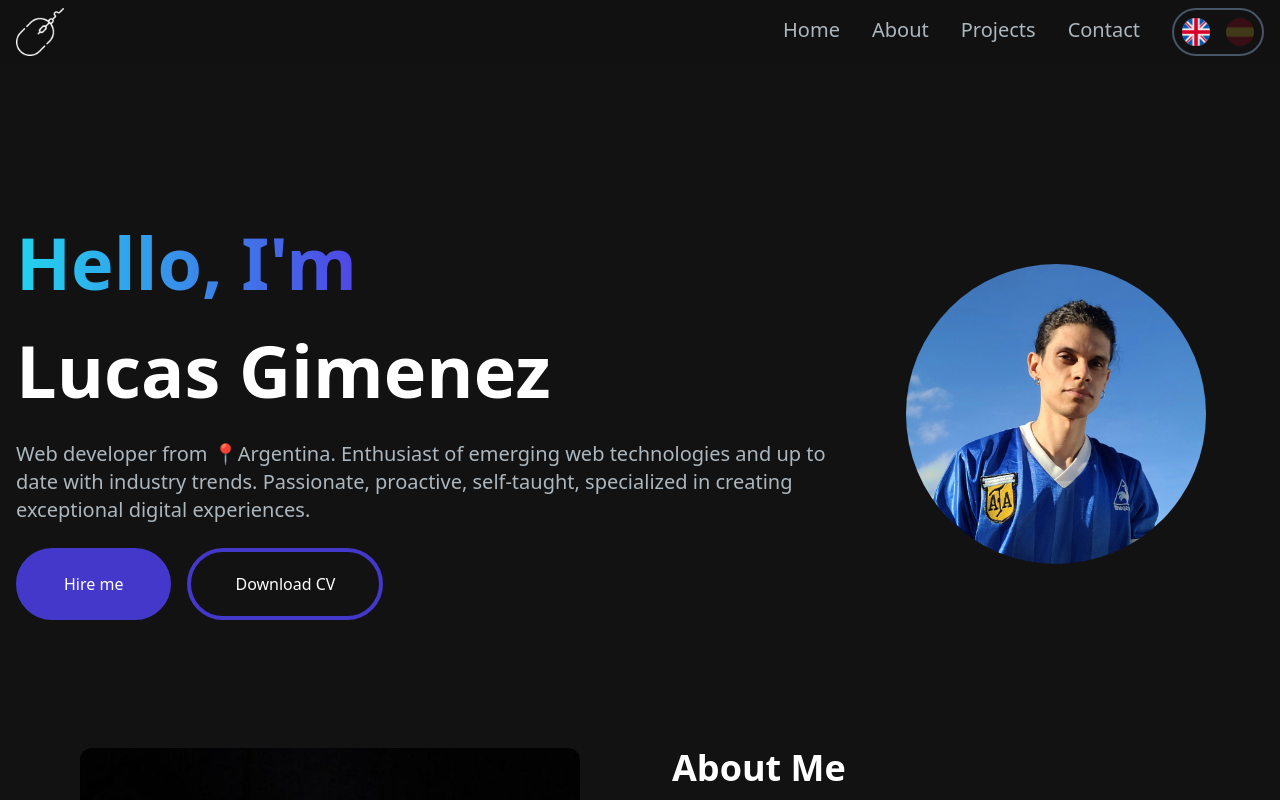
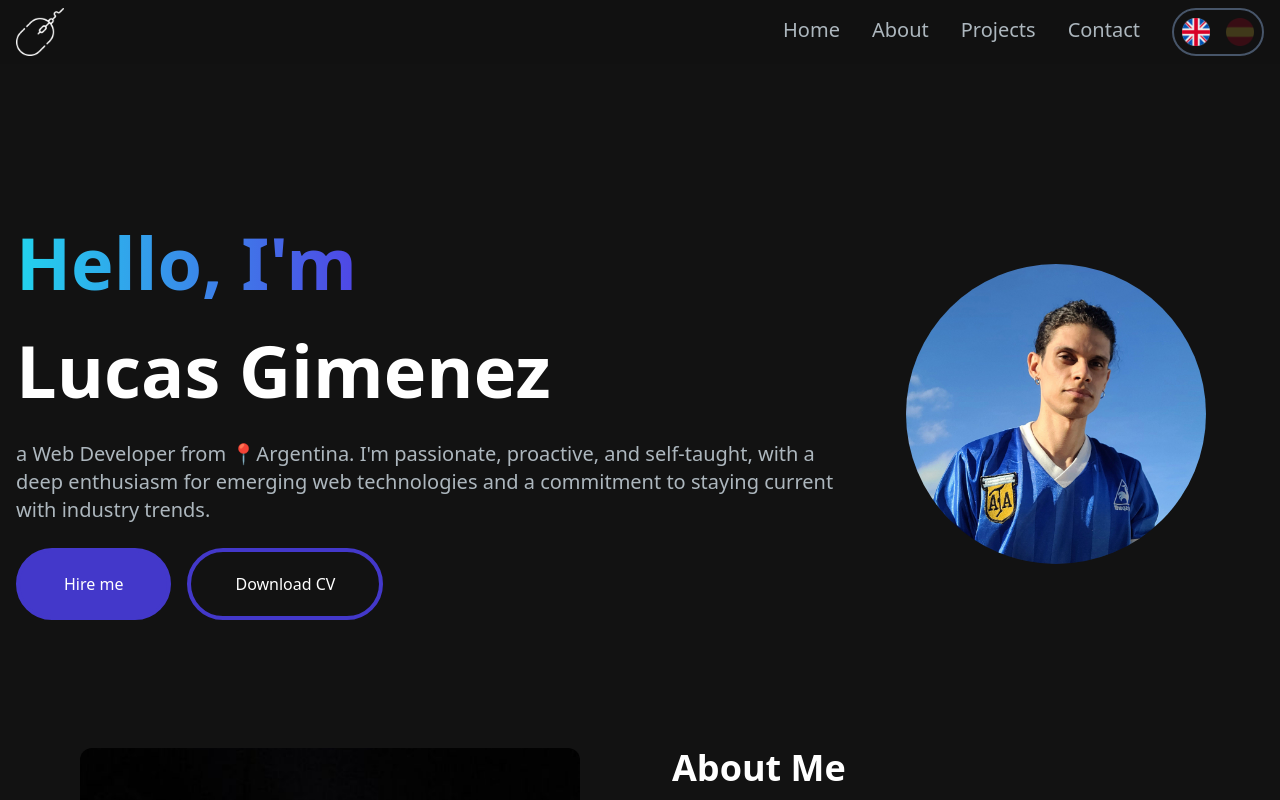
Before and after one commit to lgimenez-code/portfolio-vue, a Nuxt app: page / in a window 1280 px wide. Shown: the top 800 px of the page. Built offline with nearby package versions, Linux system fonts and the light colour scheme.

Commit message:
change some values

```diff
--- a/mockData/mockedData.js
+++ b/mockData/mockedData.js
@@ -20,7 +20,7 @@ export const arrayOptions = ["skills", "education"];
 export const data = {
   'sp': {
     name: 'Hola, soy',
-    info: 'Desarrollador web de 📍Argentina. Entusiasta de las tecnologías web emergentes y actualizado con las tendencias de la industria. Apasionado, proactivo, autodidacta, especializado en crear experiencias digitales excepcionales.',
+    info: 'Soy desarrollador web de 📍Argentina. Soy apasionado, proactivo y autodidacta, con un profundo entusiasmo por las tecnologías web emergentes y un compromiso con las tendencias de la industria.',
     btnHire: 'Contrátame',
     btnDownload: 'Descargar CV',
     linkCv: 'https://drive.google.com/uc?export=download&id=1hcohX3gwFY9iEoJKmU20RLwE_JrOXRBt',
@@ -34,7 +34,7 @@ export const data = {
   },
   'en': {
     name: "Hello, I'm",
-    info: 'Web developer from 📍Argentina. Enthusiast of emerging web technologies and up to date with industry trends. Passionate, proactive, self-taught, specialized in creating exceptional digital experiences.',
+    info: "a Web Developer from 📍Argentina. I'm passionate, proactive, and self-taught, with a deep enthusiasm for emerging web technologies and a commitment to staying current with industry trends.",
     btnHire: 'Hire me',
     btnDownload: 'Download CV',
     linkCv: 'https://drive.google.com/uc?export=download&id=1z0mexfX4rbTGWZgghY8PrdIcBKJbWyVN',
```
